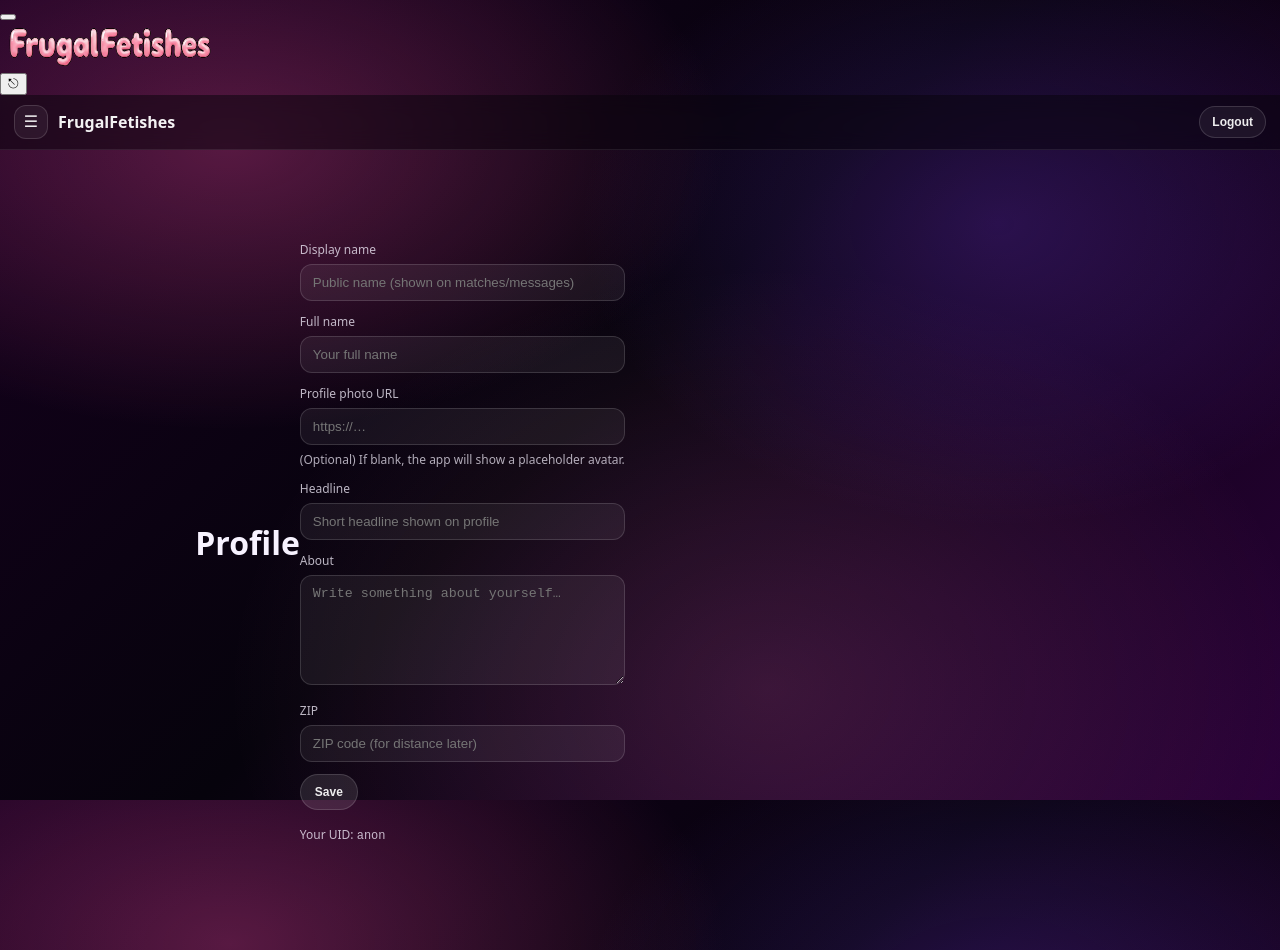
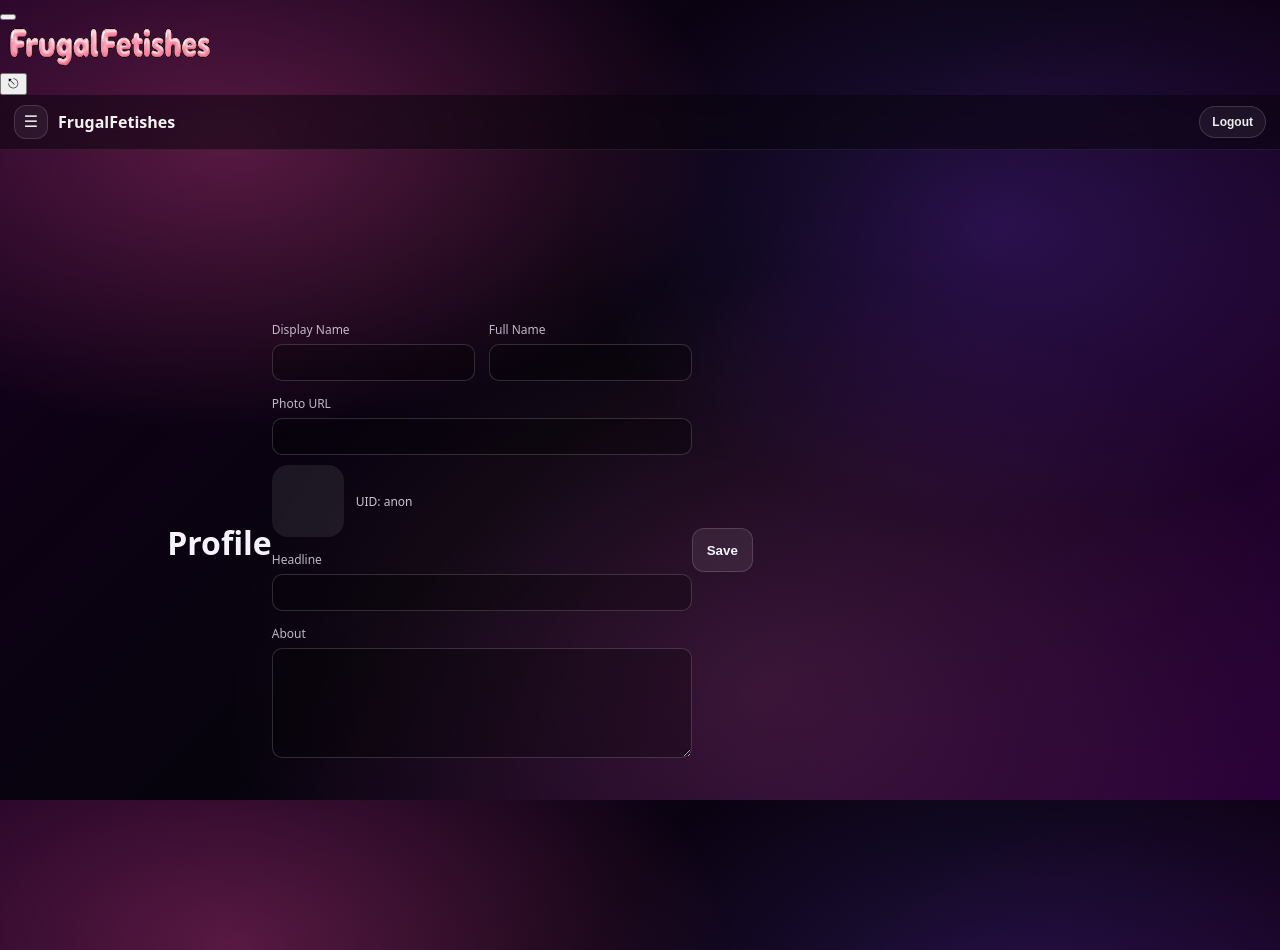
Before and after one commit to FrugalFetishes/frugalfetishes-frontend-next, a Next.js app: page /profile in a window 1280 px wide. Built offline with nearby package versions, Linux system fonts and the light colour scheme.

Commit message:
Update page.tsx

```diff
--- a/src/app/profile/page.tsx
+++ b/src/app/profile/page.tsx
@@ -3,53 +3,57 @@
 import { useMemo, useState } from 'react';
 import AppHeader from '@/components/AppHeader';
 import { requireSession } from '@/lib/session';
-import { uidFromToken, loadUserProfileSnapshot, upsertUserProfileSnapshot, getProfileExtras, setProfileExtras } from '@/lib/socialStore';
+import {
+  uidFromToken,
+  loadUserProfileSnapshot,
+  upsertUserProfileSnapshot,
+  getProfileExtras,
+  setProfileExtras,
+} from '@/lib/socialStore';
 
 export default function ProfilePage() {
   const token = useMemo(() => requireSession(), []);
-  const uid = useMemo(() => uidFromToken(token) || 'anon', [token]);
+  const uid = useMemo(() => uidFromToken(token), [token]);
 
   const snap = useMemo(() => loadUserProfileSnapshot(uid), [uid]);
   const extras = useMemo(() => getProfileExtras(uid), [uid]);
 
-  const [displayName, setDisplayName] = useState<string>((snap?.displayName || snap?.name || extras?.displayName || '').toString());
-  const [fullName, setFullName] = useState<string>((extras?.fullName || snap?.name || '').toString());
-  const [photoUrl, setPhotoUrl] = useState<string>((snap?.photoUrl || snap?.photoURL || snap?.avatarUrl || snap?.primaryPhotoUrl || '').toString());
-  const [headline, setHeadline] = useState<string>((extras?.headline || '').toString());
-  const [about, setAbout] = useState<string>((extras?.about || snap?.about || '').toString());
-  const [zip, setZip] = useState<string>((extras?.zip || '').toString());
-  const [status, setStatus] = useState<string>('');
+  const [displayName, setDisplayName] = useState<string>(
+    String((snap?.displayName || extras?.displayName || '').toString())
+  );
+  const [fullName, setFullName] = useState<string>(String((snap?.fullName || extras?.fullName || '').toString()));
+  const [photoUrl, setPhotoUrl] = useState<string>(String((snap?.photoUrl || '').toString()));
+  const [headline, setHeadline] = useState<string>(String((extras?.headline || '').toString()));
+  const [about, setAbout] = useState<string>(String((extras?.about || '').toString()));
 
-  function saveAll() {
-    try {
+  function onSave() {
+    // Save snapshot (used by Matches/Messages display)
     upsertUserProfileSnapshot(uid, {
       id: uid,
-        displayName: displayName.trim() || undefined,
-        name: fullName.trim() || undefined,
-        photoUrl: photoUrl.trim() || undefined,
+      displayName: displayName.trim(),
+      fullName: fullName.trim(),
+      photoUrl: photoUrl.trim(),
+      email: extras?.email,
     });
+
+    // Save extras (account + subscription)
     setProfileExtras(uid, {
-        displayName: displayName.trim() || undefined,
-        fullName: fullName.trim() || undefined,
-        headline: headline.trim() || undefined,
-        about: about.trim() || undefined,
-        zip: zip.trim() || undefined,
+      displayName: displayName.trim(),
+      fullName: fullName.trim(),
+      headline: headline.trim(),
+      about: about.trim(),
     });
-      setStatus('Saved.');
-      window.setTimeout(() => setStatus(''), 1200);
-    } catch {
-      setStatus('Save failed.');
-      window.setTimeout(() => setStatus(''), 1600);
-    }
+
+    alert('Saved');
   }
 
-  const fieldStyle: React.CSSProperties = {
+  const inputStyle: React.CSSProperties = {
     width: '100%',
     padding: '10px 12px',
-    borderRadius: 12,
-    border: '1px solid rgba(255,255,255,0.14)',
-    background: 'rgba(255,255,255,0.06)',
-    color: 'rgba(255,255,255,0.92)',
+    borderRadius: 10,
+    border: '1px solid rgba(255,255,255,0.16)',
+    background: 'rgba(0,0,0,0.25)',
+    color: 'white',
     outline: 'none',
   };
 
@@ -58,72 +62,61 @@ export default function ProfilePage() {
   return (
     <div className="ff-page">
       <AppHeader active="profile" />
-
-      <main className="ff-shell" style={{ maxWidth: 820 }}>
+      <main className="ff-shell" style={{ maxWidth: 920 }}>
         <h1 className="ff-h1">Profile</h1>
 
-        <div style={{ display: 'grid', gridTemplateColumns: '1fr', gap: 12, maxWidth: 640 }}>
+        <div style={{ display: 'grid', gridTemplateColumns: '1fr 1fr', gap: 14 }}>
           <div>
-            <div style={labelStyle}>Display name</div>
-            <input style={fieldStyle} value={displayName} onChange={(e) => setDisplayName(e.target.value)} placeholder="Public name (shown on matches/messages)" />
+            <div style={labelStyle}>Display Name</div>
+            <input style={inputStyle} value={displayName} onChange={(e) => setDisplayName(e.target.value)} />
           </div>
 
           <div>
-            <div style={labelStyle}>Full name</div>
-            <input style={fieldStyle} value={fullName} onChange={(e) => setFullName(e.target.value)} placeholder="Your full name" />
+            <div style={labelStyle}>Full Name</div>
+            <input style={inputStyle} value={fullName} onChange={(e) => setFullName(e.target.value)} />
           </div>
 
-          <div>
-            <div style={labelStyle}>Profile photo URL</div>
-            <input style={fieldStyle} value={photoUrl} onChange={(e) => setPhotoUrl(e.target.value)} placeholder="https://…" />
-            <div style={{ fontSize: 12, opacity: 0.7, marginTop: 6 }}>
-              (Optional) If blank, the app will show a placeholder avatar.
+          <div style={{ gridColumn: '1 / -1' }}>
+            <div style={labelStyle}>Photo URL</div>
+            <input style={inputStyle} value={photoUrl} onChange={(e) => setPhotoUrl(e.target.value)} />
+            <div style={{ marginTop: 10, display: 'flex', gap: 12, alignItems: 'center' }}>
+              {photoUrl ? (
+                <img
+                  src={photoUrl}
+                  alt="Profile"
+                  style={{ width: 72, height: 72, borderRadius: 16, objectFit: 'cover' }}
+                />
+              ) : (
+                <div style={{ width: 72, height: 72, borderRadius: 16, background: 'rgba(255,255,255,0.08)' }} />
+              )}
+              <div style={{ opacity: 0.8, fontSize: 12 }}>UID: {uid}</div>
             </div>
           </div>
 
-          <div>
+          <div style={{ gridColumn: '1 / -1' }}>
             <div style={labelStyle}>Headline</div>
-            <input style={fieldStyle} value={headline} onChange={(e) => setHeadline(e.target.value)} placeholder="Short headline shown on profile" />
+            <input style={inputStyle} value={headline} onChange={(e) => setHeadline(e.target.value)} />
           </div>
 
-          <div>
+          <div style={{ gridColumn: '1 / -1' }}>
             <div style={labelStyle}>About</div>
             <textarea
-              style={{ ...fieldStyle, minHeight: 110, resize: 'vertical' }}
+              style={{ ...inputStyle, minHeight: 110, resize: 'vertical' }}
               value={about}
               onChange={(e) => setAbout(e.target.value)}
-              placeholder="Write something about yourself…"
             />
           </div>
-
-          <div>
-            <div style={labelStyle}>ZIP</div>
-            <input style={fieldStyle} value={zip} onChange={(e) => setZip(e.target.value)} placeholder="ZIP code (for distance later)" />
         </div>
 
-          <div style={{ display: 'flex', alignItems: 'center', gap: 10 }}>
+        <div style={{ display: 'flex', gap: 10, marginTop: 16 }}>
           <button
             type="button"
-              onClick={saveAll}
-              style={{
-                borderRadius: 999,
-                padding: '10px 14px',
-                border: '1px solid rgba(255,255,255,0.14)',
-                background: 'rgba(255,255,255,0.10)',
-                color: 'rgba(255,255,255,0.92)',
-                cursor: 'pointer',
-                fontSize: 12,
-                fontWeight: 800,
-              }}
+            className="ff-btn"
+            onClick={onSave}
+            style={{ padding: '10px 14px', borderRadius: 12, fontWeight: 800 }}
           >
             Save
           </button>
-            {status ? <div style={{ fontSize: 12, opacity: 0.8 }}>{status}</div> : null}
-          </div>
-
-          <div style={{ fontSize: 12, opacity: 0.75, marginTop: 4 }}>
-            Your UID: <span style={{ fontFamily: 'monospace' }}>{uid}</span>
-          </div>
         </div>
       </main>
     </div>
```
Lines whose indentation alone changed are shown as unchanged.
